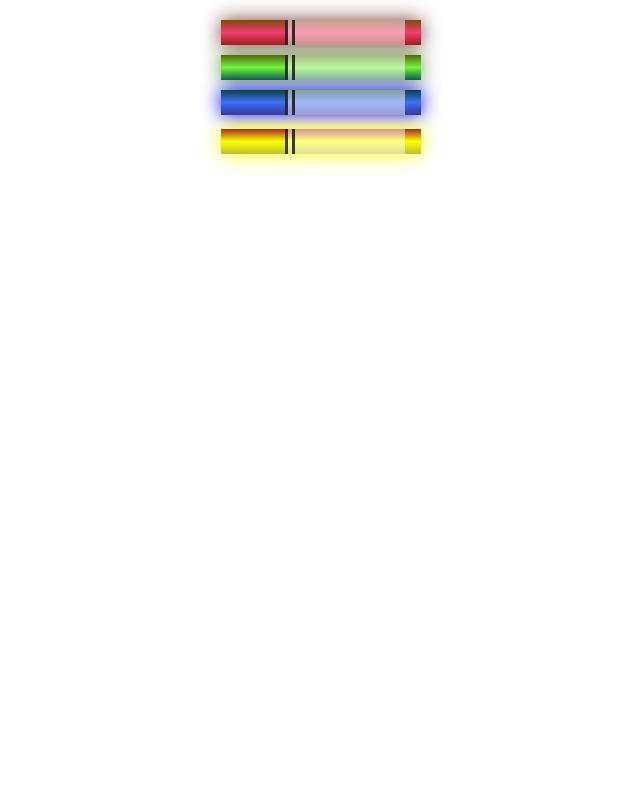
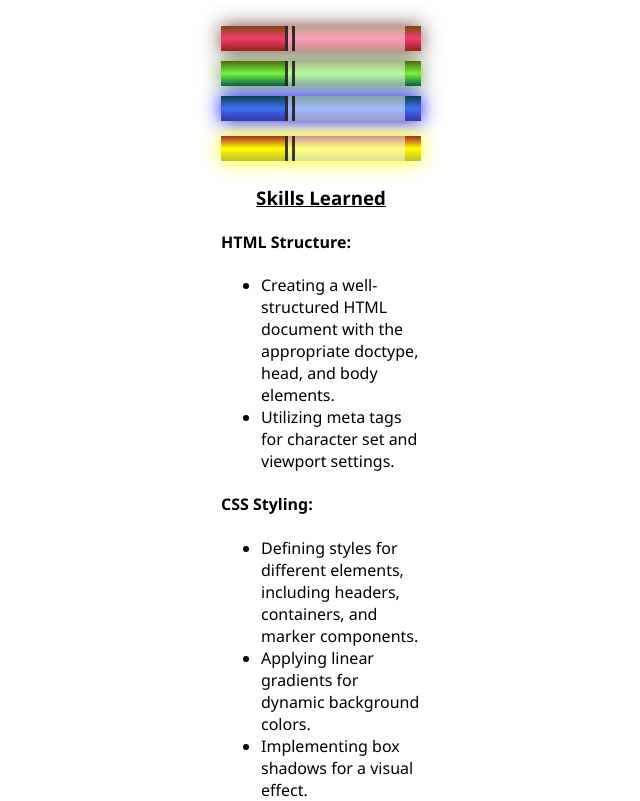
Before and after one commit to jeffreyortiz/css-color-markers, a plain HTML site: page index.html in a window 1280 px wide. Shown: the part 80-881 px from the top of the page, without its empty margins (319-959 px from the left). Before the commit the page ends 800 px from the top, so only its background shows below. Drawn offline with Linux system fonts and the light colour scheme.

Commit message:
added explanation to projects

```diff
--- a/index.html
+++ b/index.html
@@ -3,6 +3,7 @@
   <head>
     <meta charset="utf-8">
     <meta name="viewport" content="width=device-width, initial-scale=1.0">
+    <link rel="icon" href="marker-tip.png">
     <title>Colored Markers</title>
     <link rel="stylesheet" href="styles.css">
   </head>
@@ -23,6 +24,18 @@
       <div class="marker yellow">
         <div class="cap"></div>
         <div class="sleeve"></div>
+    <h3><u>Skills Learned</u></h3>
+    <h4>HTML Structure:</h4>
+        <ul>
+          <li>Creating a well-structured HTML document with the appropriate doctype, head, and body elements.</li>
+          <li>Utilizing meta tags for character set and viewport settings.</li>
+        </ul>
+    <h4>CSS Styling:</h4>
+        <ul>
+          <li>Defining styles for different elements, including headers, containers, and marker components.</li>
+          <li>Applying linear gradients for dynamic background colors.</li>
+          <li>Implementing box shadows for a visual effect.</li>
+        </ul>
       </div>
     </div>
   </body>
--- a/styles.css
+++ b/styles.css
@@ -1,4 +1,12 @@
+body {
+  font-family: 'Segoe UI', sans-serif;
+}
+
 h1 {
+  text-align: center;
+}
+
+h3 {
   text-align: center;
 }
 
```
Also changed, not shown: marker-tip.png (added). Lines whose indentation alone changed are shown as unchanged.
